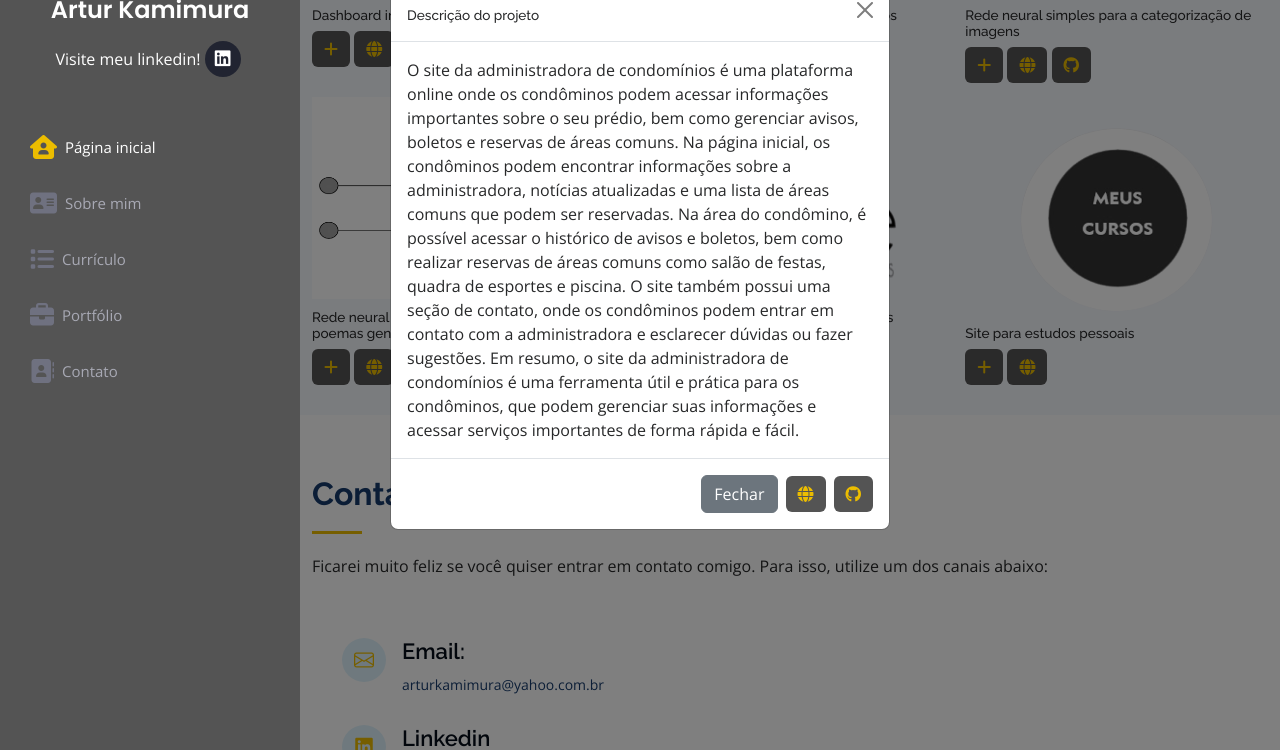
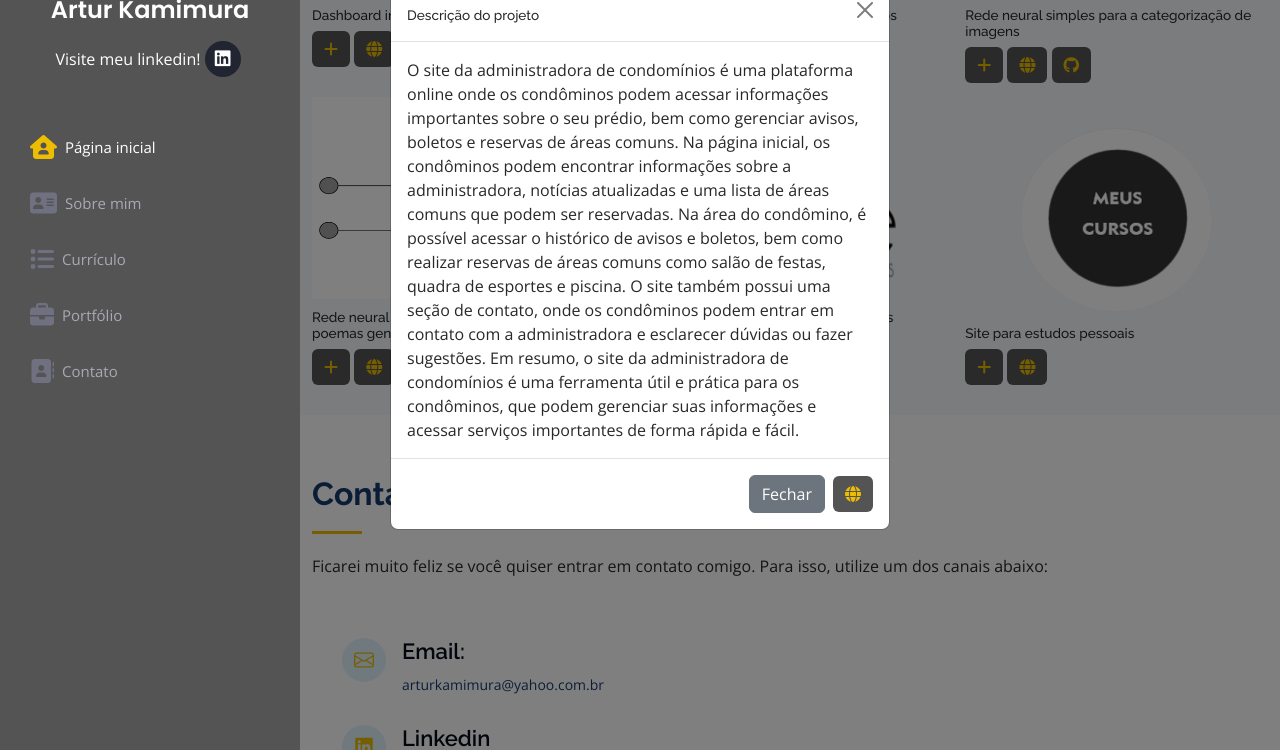
Before and after one commit to arturkamimura/portfolio, a plain HTML site: page index.html in a window 1280 px wide. Both pictures are taken after a click on the button 657 px from the left and 3286 px from the top of the page. Shown: the part 2936-3686 px from the top of the page. Drawn offline with nearby package versions, Linux system fonts and the light colour scheme.

Commit message:
Add files via upload

```diff
--- a/index.html
+++ b/index.html
@@ -365,9 +365,9 @@
 
     {'nome':'RNN', 'descricao':'O projeto consiste em um gerador de texto utilizando uma rede neural recorrente (RNN) treinada com o framework Tensorflow 2.0. O dataset utilizado é um texto em inglês, que é pré-processado para remover caracteres indesejados e criar o vocabulário utilizado pelo modelo. O modelo é treinado para prever a próxima letra de uma sequência de entrada, e pode ser utilizado para gerar novas sequências de texto. As sequências de entrada e saída são geradas em batches para treinar o modelo de maneira mais eficiente. Além disso, um método é fornecido para gerar batches de maneira sequencial, de modo a preservar a ordem das sequências no texto original.', 'link_git':'https://github.com/arturkamimura/RNN_textos','link_site':'https://arturkamimura.github.io/portfolio/redes'},
 
-    {'nome':'facilite', 'descricao':'O site da administradora de condomínios é uma plataforma online onde os condôminos podem acessar informações importantes sobre o seu prédio, bem como gerenciar avisos, boletos e reservas de áreas comuns. Na página inicial, os condôminos podem encontrar informações sobre a administradora, notícias atualizadas e uma lista de áreas comuns que podem ser reservadas. Na área do condômino, é possível acessar o histórico de avisos e boletos, bem como realizar reservas de áreas comuns como salão de festas, quadra de esportes e piscina. O site também possui uma seção de contato, onde os condôminos podem entrar em contato com a administradora e esclarecer dúvidas ou fazer sugestões. Em resumo, o site da administradora de condomínios é uma ferramenta útil e prática para os condôminos, que podem gerenciar suas informações e acessar serviços importantes de forma rápida e fácil.', 'link_git':'https://github.com/arturkamimura/','link_site':'https://facilitecondominios.com.br/'},
+    {'nome':'facilite', 'descricao':'O site da administradora de condomínios é uma plataforma online onde os condôminos podem acessar informações importantes sobre o seu prédio, bem como gerenciar avisos, boletos e reservas de áreas comuns. Na página inicial, os condôminos podem encontrar informações sobre a administradora, notícias atualizadas e uma lista de áreas comuns que podem ser reservadas. Na área do condômino, é possível acessar o histórico de avisos e boletos, bem como realizar reservas de áreas comuns como salão de festas, quadra de esportes e piscina. O site também possui uma seção de contato, onde os condôminos podem entrar em contato com a administradora e esclarecer dúvidas ou fazer sugestões. Em resumo, o site da administradora de condomínios é uma ferramenta útil e prática para os condôminos, que podem gerenciar suas informações e acessar serviços importantes de forma rápida e fácil.', 'link_git':'nenhum','link_site':'https://facilitecondominios.com.br/'},
 
-    {'nome':'estudos', 'descricao':'Essa interface permite que as pessoas insiram links de vídeo aulas e PDFs e, em seguida, gera automaticamente uma interface de estudo que categoriza as disciplinas, separa as aulas e cria visualizadores de vídeos e PDFs. A interface de estudo é projetada para facilitar o estudo dessas aulas e PDFs, permitindo que os usuários acessem e visualize os materiais de maneira organizada e conveniente.', 'link_git':'https://github.com/arturkamimura/','link_site':'http://191.101.78.46:5002/'}
+    {'nome':'estudos', 'descricao':'Essa interface permite que as pessoas insiram links de vídeo aulas e PDFs e, em seguida, gera automaticamente uma interface de estudo que categoriza as disciplinas, separa as aulas e cria visualizadores de vídeos e PDFs. A interface de estudo é projetada para facilitar o estudo dessas aulas e PDFs, permitindo que os usuários acessem e visualize os materiais de maneira organizada e conveniente.', 'link_git':'nenhum','link_site':'http://191.101.78.46:5002/'}
   ]
 
   function mudar(id){
@@ -377,7 +377,14 @@
     var link_site = info.link_site
     document.getElementById("modal-cont").innerHTML = descricao;
     document.getElementById("botao_site").setAttribute("href", link_site);
-    document.getElementById("botao_git").setAttribute("href", link_git);
+    if (link_git == 'nenhum'){
+      document.getElementById('botao_git').setAttribute('hidden', true);
+    }
+    else{
+      document.getElementById('botao_git').removeAttribute('hidden');
+      document.getElementById("botao_git").setAttribute("href", link_git);
+    }
+
   }
 </script>
 
```
Also changed, not shown: redes.html (+2 -2 lines).
